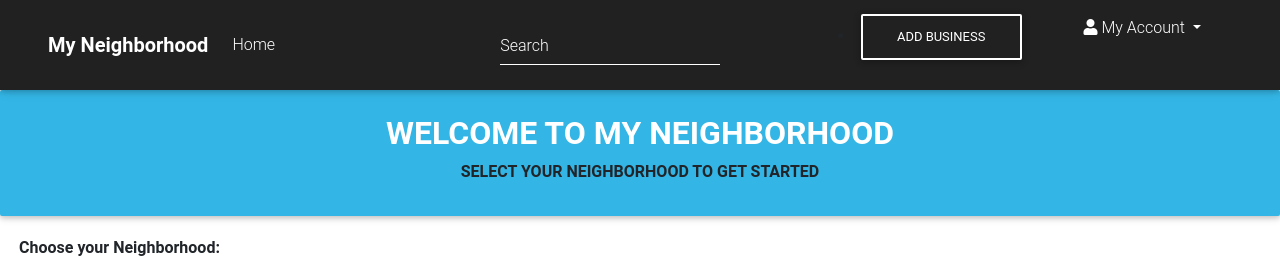
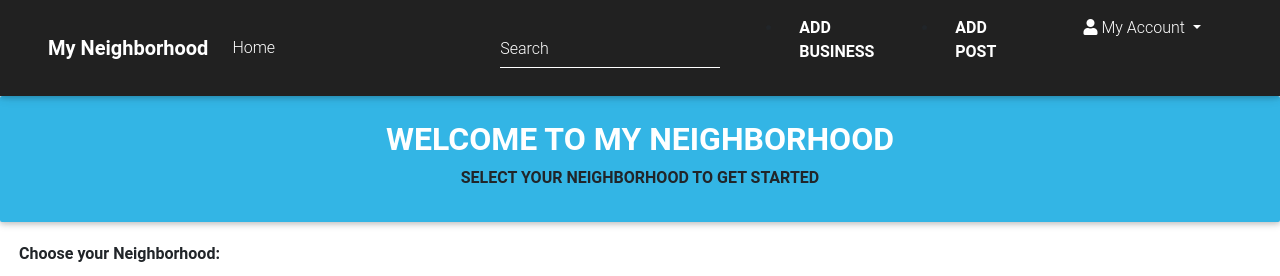
Before and after one commit to josylad/My-Neighborhood, a Django app: page / in a window 1280 px wide. Shown: the top 276 px of the page. Run offline with Django 3.2, Linux system fonts and the light colour scheme; the visitor is signed in with stand-in values (Sample User, id 1); data that the repository does not hold is empty; some libraries are stand-ins or nearby versions.

Commit message:
Add link to the new post page to the navbar

```diff
--- a/neighborhood/templates/navbar.html
+++ b/neighborhood/templates/navbar.html
@@ -47,9 +47,16 @@
           {% endif %}
           <div class="col-sm-6 col-lg-6 d-flex justify-content-end">
               {% if user.is_authenticated %}
-              <ul><li class="nav-item">
-                  <a class="nav-link btn text-white btn-outline-white" href="{%url 'new-business'%}">ADD BUSINESS </a>
-                </li></ul>
+              <ul>
+                <li class="nav-item">
+                  <a class="nav-link font-weight-bold text-white " href="{%url 'new-business'%}">ADD BUSINESS </a>
+                </li>
+              </ul>
+              <ul>
+                <li class="nav-item">
+                    <a class="nav-link font-weight-bold text-white" href="{%url 'new-post'%}">ADD POST </a>
+                  </li>
+              </ul>
               <ul>
                 <li class="dropdown list-unstyled text-white">
                     <a class="nav-link dropdown-toggle" id="navbarDropdownMenuLink-4" data-toggle="dropdown"
```
